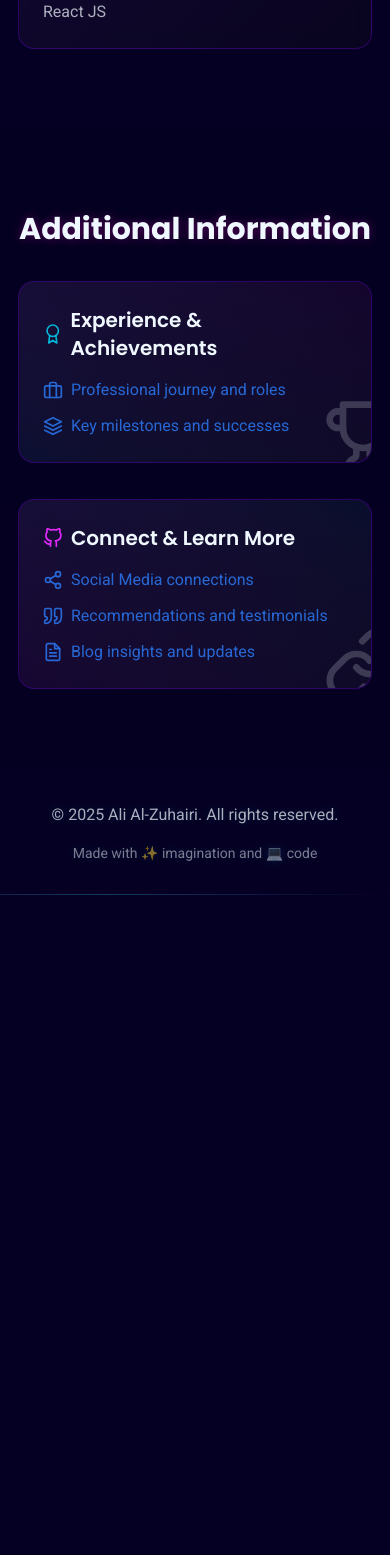
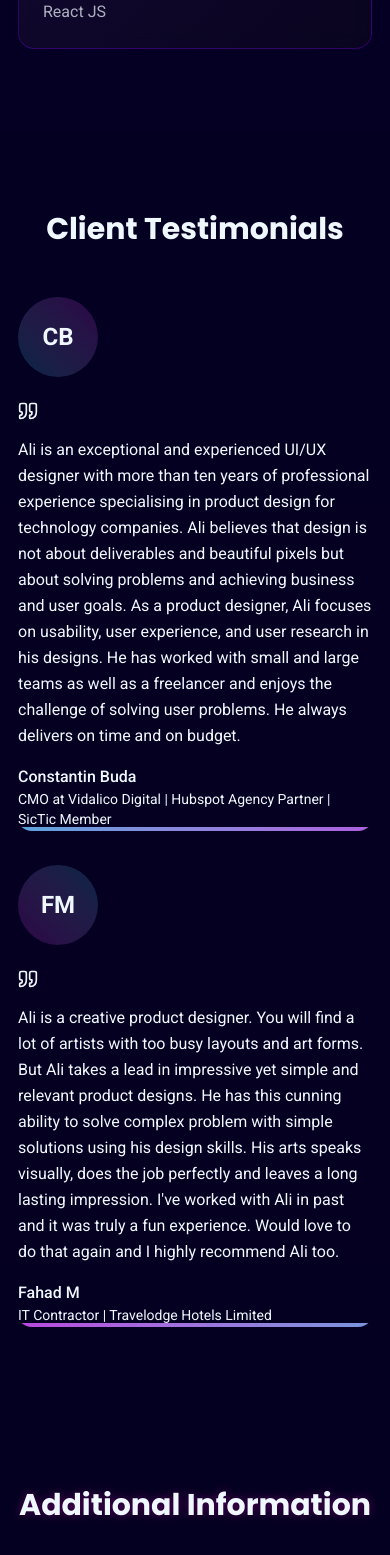
Before and after one commit to elizuhairi/cvlanes.com, a Next.js app: page / in a window 390 px wide. Shown: the part 5340-6895 px from the top of the page. Before the commit the page ends 6235 px from the top, so only its background shows below. Built offline with nearby package versions, Linux system fonts and the light colour scheme.

Commit message:
tetimonial

```diff
--- a/src/app/page.tsx
+++ b/src/app/page.tsx
@@ -530,6 +530,100 @@ const HomePage = () => {
         </div>
       </motion.section>
 
+      {/* Testimonials Section */}
+      <motion.section
+        initial={{ opacity: 0 }}
+        animate={{ opacity: 1 }}
+        transition={{ duration: 0.8 }}
+        className="py-20 bg-black/5 relative overflow-hidden"
+      >
+        <div className="container mx-auto px-4">
+          <motion.h3
+            className="text-3xl font-bold mb-12 text-center"
+            animate={{
+              textShadow: ["0 0 0px rgba(0,0,0,0)", "0 0 15px rgba(56, 189, 248, 0.5)", "0 0 0px rgba(0,0,0,0)"]
+            }}
+            transition={{ duration: 2, repeat: Infinity, repeatDelay: 3 }}
+          >
+            Client Testimonials
+          </motion.h3>
+
+          <div className="grid grid-cols-1 lg:grid-cols-2 gap-8 max-w-6xl mx-auto">
+            {/* Testimonial 1 */}
+            <motion.div
+              initial={{ opacity: 0, y: 20 }}
+              animate={{ opacity: 1, y: 0 }}
+              transition={{ duration: 0.6 }}
+              whileHover={{ scale: 1.02 }}
+              className="theme-card relative overflow-hidden p-6"
+            >
+              <div className="flex flex-col md:flex-row gap-6">
+                <div className="flex-shrink-0">
+                  <div className="w-20 h-20 md:w-24 md:h-24 rounded-full bg-gradient-to-tr from-cyan-500/20 to-fuchsia-600/20 flex items-center justify-center">
+                    <span className="text-2xl font-bold text-primary">CB</span>
+                  </div>
+                </div>
+                <div className="flex-grow">
+                  <div className="mb-4 text-primary/40">
+                    <Icon name="quote" className="text-3xl" />
+                  </div>
+                  <p className="text-theme-text/80 mb-4 leading-relaxed">
+                    Ali is an exceptional and experienced UI/UX designer with more than ten years of professional experience specialising in product design for technology companies. Ali believes that design is not about deliverables and beautiful pixels but about solving problems and achieving business and user goals. As a product designer, Ali focuses on usability, user experience, and user research in his designs. He has worked with small and large teams as well as a freelancer and enjoys the challenge of solving user problems. He always delivers on time and on budget.
+                  </p>
+                  <div className="mt-4">
+                    <div className="font-medium text-primary">Constantin Buda</div>
+                    <div className="text-sm text-theme-text/60">CMO at Vidalico Digital | Hubspot Agency Partner | SicTic Member</div>
+                  </div>
+                </div>
+              </div>
+              <motion.div
+                className="absolute bottom-0 left-0 right-0 h-1 bg-gradient-to-r from-cyan-500 to-fuchsia-600"
+                initial={{ scaleX: 0 }}
+                whileInView={{ scaleX: 1 }}
+                transition={{ duration: 0.8 }}
+                viewport={{ once: true }}
+              />
+            </motion.div>
+
+            {/* Testimonial 2 */}
+            <motion.div
+              initial={{ opacity: 0, y: 20 }}
+              animate={{ opacity: 1, y: 0 }}
+              transition={{ duration: 0.6, delay: 0.2 }}
+              whileHover={{ scale: 1.02 }}
+              className="theme-card relative overflow-hidden p-6"
+            >
+              <div className="flex flex-col md:flex-row gap-6">
+                <div className="flex-shrink-0">
+                  <div className="w-20 h-20 md:w-24 md:h-24 rounded-full bg-gradient-to-tr from-fuchsia-600/20 to-cyan-500/20 flex items-center justify-center">
+                    <span className="text-2xl font-bold text-primary">FM</span>
+                  </div>
+                </div>
+                <div className="flex-grow">
+                  <div className="mb-4 text-primary/40">
+                    <Icon name="quote" className="text-3xl" />
+                  </div>
+                  <p className="text-theme-text/80 mb-4 leading-relaxed">
+                    Ali is a creative product designer. You will find a lot of artists with too busy layouts and art forms. But Ali takes a lead in impressive yet simple and relevant product designs. He has this cunning ability to solve complex problem with simple solutions using his design skills. His arts speaks visually, does the job perfectly and leaves a long lasting impression. I've worked with Ali in past and it was truly a fun experience. Would love to do that again and I highly recommend Ali too.
+                  </p>
+                  <div className="mt-4">
+                    <div className="font-medium text-primary">Fahad M</div>
+                    <div className="text-sm text-theme-text/60">IT Contractor | Travelodge Hotels Limited</div>
+                  </div>
+                </div>
+              </div>
+              <motion.div
+                className="absolute bottom-0 left-0 right-0 h-1 bg-gradient-to-r from-fuchsia-600 to-cyan-500"
+                initial={{ scaleX: 0 }}
+                whileInView={{ scaleX: 1 }}
+                transition={{ duration: 0.8 }}
+                viewport={{ once: true }}
+              />
+            </motion.div>
+          </div>
+        </div>
+      </motion.section>
+
       {/* Additional Info with 3D cards */}
       <motion.section
         initial={{ opacity: 0 }}
```
